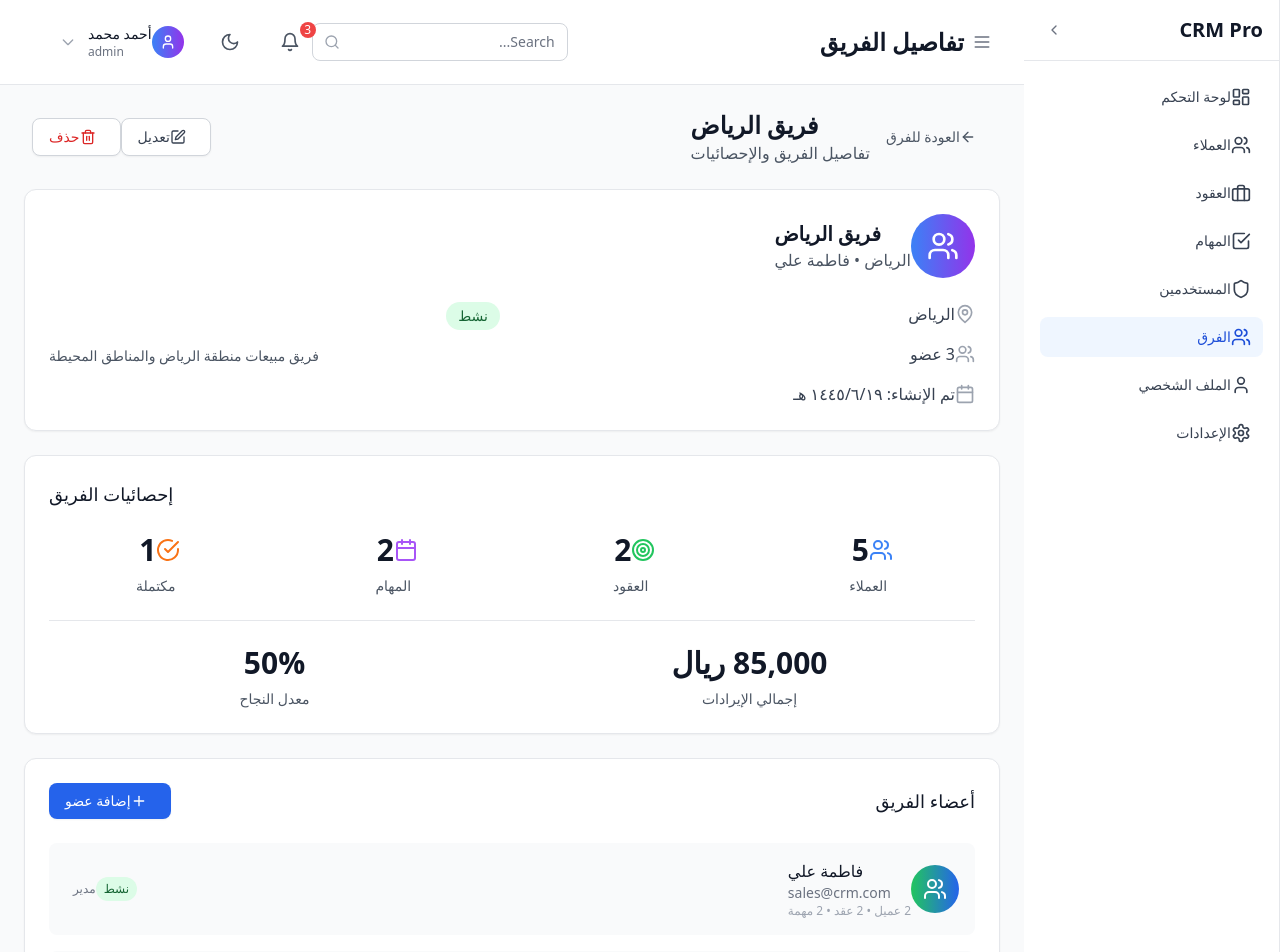
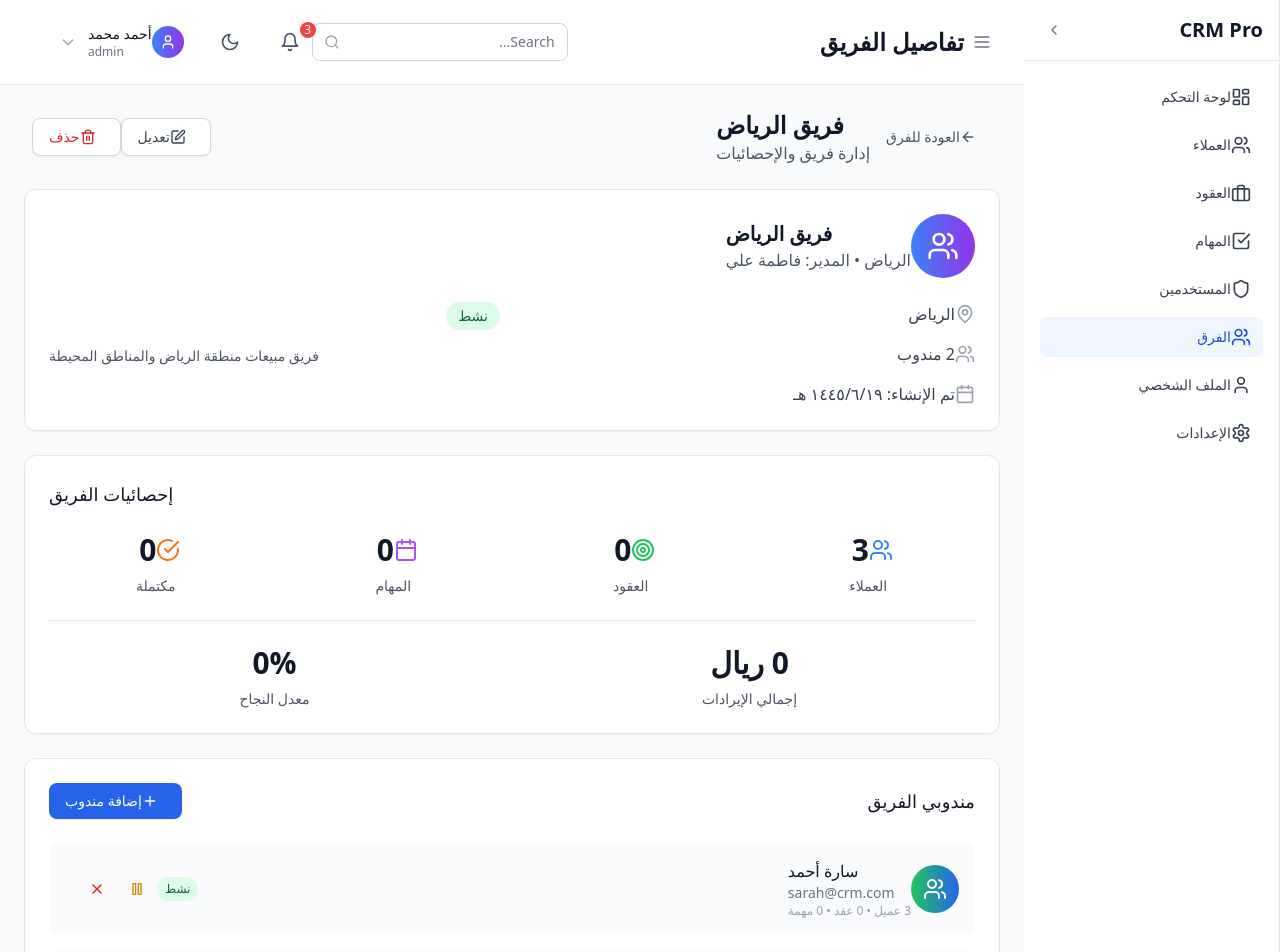
Before and after one commit to isamch/IC-CRM-Pro, a React (Vite) app: page /teams/1 in a window 1280 px wide. Shown: the top 952 px of the page. Built offline with nearby package versions, Linux system fonts and the light colour scheme; sample sign-in values are in the browser's storage.

Commit message:
fix team control

```diff
--- a/src/pages/TeamDetails.tsx
+++ b/src/pages/TeamDetails.tsx
@@ -10,7 +10,9 @@ import {
   Edit,
   Trash2,
   X,
-  Plus
+  Plus,
+  Pause,
+  Play
 } from 'lucide-react';
 import { Card } from '../components/ui/Card';
 import { Button } from '../components/ui/Button';
@@ -97,16 +99,16 @@ const EditTeamForm: React.FC<{
   );
 };
 
-// نموذج إضافة عضو للفريق
+// نموذج إضافة مندوب للفريق
 const AddMemberForm: React.FC<{
   onAdd: (userId: string) => void;
   onCancel: () => void;
 }> = ({ onAdd, onCancel }) => {
   const [selectedUserId, setSelectedUserId] = useState('');
 
-  // الحصول على المستخدمين غير المنضمين للفريق
-  const availableUsers = mockUsers.filter(user =>
-    !user.teamId && user.role === 'sales_representative'
+  // الحصول على مندوبي المبيعات غير المنضمين لأي فريق
+  const availableRepresentatives = mockUsers.filter(user =>
+    user.role === 'sales_representative' && !user.teamId
   );
 
   const handleSubmit = (e: React.FormEvent) => {
@@ -120,7 +122,7 @@ const AddMemberForm: React.FC<{
     <form onSubmit={handleSubmit} className="space-y-4">
       <div>
         <label className="block text-sm font-medium text-gray-700 dark:text-gray-300 mb-2">
-          اختر العضو
+          اختر مندوب المبيعات
         </label>
         <select
           value={selectedUserId}
@@ -129,12 +131,17 @@ const AddMemberForm: React.FC<{
           required
         >
           <option value="">اختر مندوب مبيعات...</option>
-          {availableUsers.map((user) => (
+          {availableRepresentatives.map((user) => (
             <option key={user.id} value={user.id}>
               {user.name} - {user.email}
             </option>
           ))}
         </select>
+        {availableRepresentatives.length === 0 && (
+          <p className="text-sm text-gray-500 dark:text-gray-400 mt-2">
+            لا يوجد مندوبي مبيعات متاحين للإضافة
+          </p>
+        )}
       </div>
 
       <div className="flex justify-end space-x-3 pt-4">
@@ -142,7 +149,7 @@ const AddMemberForm: React.FC<{
           إلغاء
         </Button>
         <Button type="submit" disabled={!selectedUserId}>
-          إضافة العضو
+          إضافة المندوب
         </Button>
       </div>
     </form>
@@ -184,8 +191,10 @@ export const TeamDetails: React.FC = () => {
     );
   }
 
-  // الحصول على أعضاء الفريق
-  const teamMembers = localUsers.filter(user => user.teamId === team.id);
+  // الحصول على أعضاء الفريق (مندوبي مبيعات فقط)
+  const teamMembers = localUsers.filter(user =>
+    user.teamId === team.id && user.role === 'sales_representative'
+  );
   const manager = localUsers.find(user => user.id === team.managerId);
 
   // الحصول على إحصائيات الفريق
@@ -229,7 +238,7 @@ export const TeamDetails: React.FC = () => {
   };
 
   const handleDelete = () => {
-    if (confirm('هل أنت متأكد من حذف هذا الفريق؟')) {
+    if (confirm('هل أنت متأكد من حذف هذا الفريق؟ سيتم إزالة جميع الأعضاء منه.')) {
       // إزالة الفريق من القائمة
       setLocalTeams(prev => prev.filter(t => t.id !== team.id));
       // إزالة الفريق من جميع الأعضاء
@@ -241,7 +250,7 @@ export const TeamDetails: React.FC = () => {
   };
 
   const handleAddMember = (userId: string) => {
-    // إضافة العضو للفريق
+    // إضافة المندوب للفريق
     setLocalUsers(prev => prev.map(u =>
       u.id === userId ? { ...u, teamId: team.id } : u
     ));
@@ -249,11 +258,25 @@ export const TeamDetails: React.FC = () => {
   };
 
   const handleRemoveMember = (userId: string) => {
-    if (confirm('هل أنت متأكد من إزالة هذا العضو من الفريق؟')) {
-      // إزالة العضو من الفريق
+    if (confirm('هل أنت متأكد من إزالة هذا المندوب من الفريق؟')) {
+      // إزالة المندوب من الفريق
       setLocalUsers(prev => prev.map(u =>
         u.id === userId ? { ...u, teamId: undefined } : u
       ));
+    }
+  };
+
+  const handleToggleMemberStatus = (userId: string) => {
+    const member = localUsers.find(u => u.id === userId);
+    if (member) {
+      const newStatus = !member.isActive;
+      const action = newStatus ? 'تفعيل' : 'إيقاف مؤقت';
+
+      if (confirm(`هل أنت متأكد من ${action} هذا المندوب؟`)) {
+        setLocalUsers(prev => prev.map(u =>
+          u.id === userId ? { ...u, isActive: newStatus } : u
+        ));
+      }
     }
   };
 
@@ -271,7 +294,7 @@ export const TeamDetails: React.FC = () => {
                 {team.name}
               </h2>
               <p className="text-gray-600 dark:text-gray-400">
-                تفاصيل الفريق والإحصائيات
+                إدارة فريق {user?.role === 'sales_manager' ? 'المبيعات' : ''} والإحصائيات
               </p>
             </div>
           </div>
@@ -305,7 +328,7 @@ export const TeamDetails: React.FC = () => {
                 {team.name}
               </h3>
               <p className="text-gray-600 dark:text-gray-400">
-                {team.region} • {manager?.name}
+                {team.region} • المدير: {manager?.name}
               </p>
             </div>
           </div>
@@ -318,7 +341,7 @@ export const TeamDetails: React.FC = () => {
               </div>
               <div className="flex items-center space-x-3">
                 <Users className="w-5 h-5 text-gray-400" />
-                <span className="text-gray-700 dark:text-gray-300">{teamMembers.length} عضو</span>
+                <span className="text-gray-700 dark:text-gray-300">{teamMembers.length} مندوب</span>
               </div>
               <div className="flex items-center space-x-3">
                 <Calendar className="w-5 h-5 text-gray-400" />
@@ -401,16 +424,16 @@ export const TeamDetails: React.FC = () => {
         {/* Team Members */}
         <Card>
           <div className="flex items-center justify-between mb-6">
-            <h4 className="text-lg font-medium text-gray-900 dark:text-white">أعضاء الفريق</h4>
+            <h4 className="text-lg font-medium text-gray-900 dark:text-white">مندوبي الفريق</h4>
             <CanEdit permission="teams">
               <Button icon={Plus} onClick={() => setShowAddMemberModal(true)}>
-                إضافة عضو
+                إضافة مندوب
               </Button>
             </CanEdit>
           </div>
           <div className="space-y-4">
             {teamMembers.map((member) => {
-              // حساب إحصائيات العضو
+              // حساب إحصائيات المندوب
               const memberClients = mockClients.filter(c => c.assignedTo === member.id).length;
               const memberDeals = mockDeals.filter(d => d.assignedTo === member.id).length;
               const memberTasks = mockTasks.filter(t => t.assignee === member.id).length;
@@ -433,16 +456,27 @@ export const TeamDetails: React.FC = () => {
                     <span className={`inline-flex items-center px-2 py-1 rounded-full text-xs font-medium ${
                       member.isActive
                         ? 'bg-green-100 text-green-800 dark:bg-green-900 dark:text-green-300'
-                        : 'bg-red-100 text-red-800 dark:bg-red-900 dark:text-red-300'
+                        : 'bg-yellow-100 text-yellow-800 dark:bg-yellow-900 dark:text-yellow-300'
                     }`}>
-                      {member.isActive ? 'نشط' : 'غير نشط'}
+                      {member.isActive ? 'نشط' : 'موقوف مؤقتاً'}
                     </span>
-                    <span className="text-xs text-gray-500 dark:text-gray-400">
-                      {member.role === 'sales_manager' ? 'مدير' : 'مندوب'}
-                    </span>
-                    {/* زر إزالة العضو - لا يظهر للمدير */}
-                    {member.role !== 'sales_manager' && (
-                      <CanEdit permission="teams">
+
+                    {/* أزرار التحكم */}
+                    <CanEdit permission="teams">
+                      <div className="flex space-x-1">
+                        {/* زر إيقاف/تفعيل مؤقت */}
+                        <Button
+                          variant="ghost"
+                          size="sm"
+                          icon={member.isActive ? Pause : Play}
+                          onClick={() => handleToggleMemberStatus(member.id)}
+                          className={member.isActive
+                            ? "text-yellow-600 hover:text-yellow-700 hover:bg-yellow-50 dark:hover:bg-yellow-900/20"
+                            : "text-green-600 hover:text-green-700 hover:bg-green-50 dark:hover:bg-green-900/20"
+                          }
+                        />
+
+                        {/* زر إزالة من الفريق */}
                         <Button
                           variant="ghost"
                           size="sm"
@@ -450,8 +484,8 @@ export const TeamDetails: React.FC = () => {
                           onClick={() => handleRemoveMember(member.id)}
                           className="text-red-600 hover:text-red-700 hover:bg-red-50 dark:hover:bg-red-900/20"
                         />
-                      </CanEdit>
-                    )}
+                      </div>
+                    </CanEdit>
                   </div>
                 </div>
               );
@@ -460,7 +494,17 @@ export const TeamDetails: React.FC = () => {
             {teamMembers.length === 0 && (
               <div className="text-center py-8">
                 <Users className="w-12 h-12 text-gray-400 mx-auto mb-4" />
-                <p className="text-gray-500 dark:text-gray-400">لا يوجد أعضاء في هذا الفريق</p>
+                <p className="text-gray-500 dark:text-gray-400">لا يوجد مندوبي مبيعات في هذا الفريق</p>
+                <CanEdit permission="teams">
+                  <Button
+                    variant="outline"
+                    icon={Plus}
+                    onClick={() => setShowAddMemberModal(true)}
+                    className="mt-4"
+                  >
+                    إضافة أول مندوب
+                  </Button>
+                </CanEdit>
               </div>
             )}
           </div>
@@ -521,7 +565,7 @@ export const TeamDetails: React.FC = () => {
         <Modal
           isOpen={showAddMemberModal}
           onClose={() => setShowAddMemberModal(false)}
-          title="إضافة عضو للفريق"
+          title="إضافة مندوب للفريق"
         >
           <AddMemberForm
             onAdd={handleAddMember}
```
